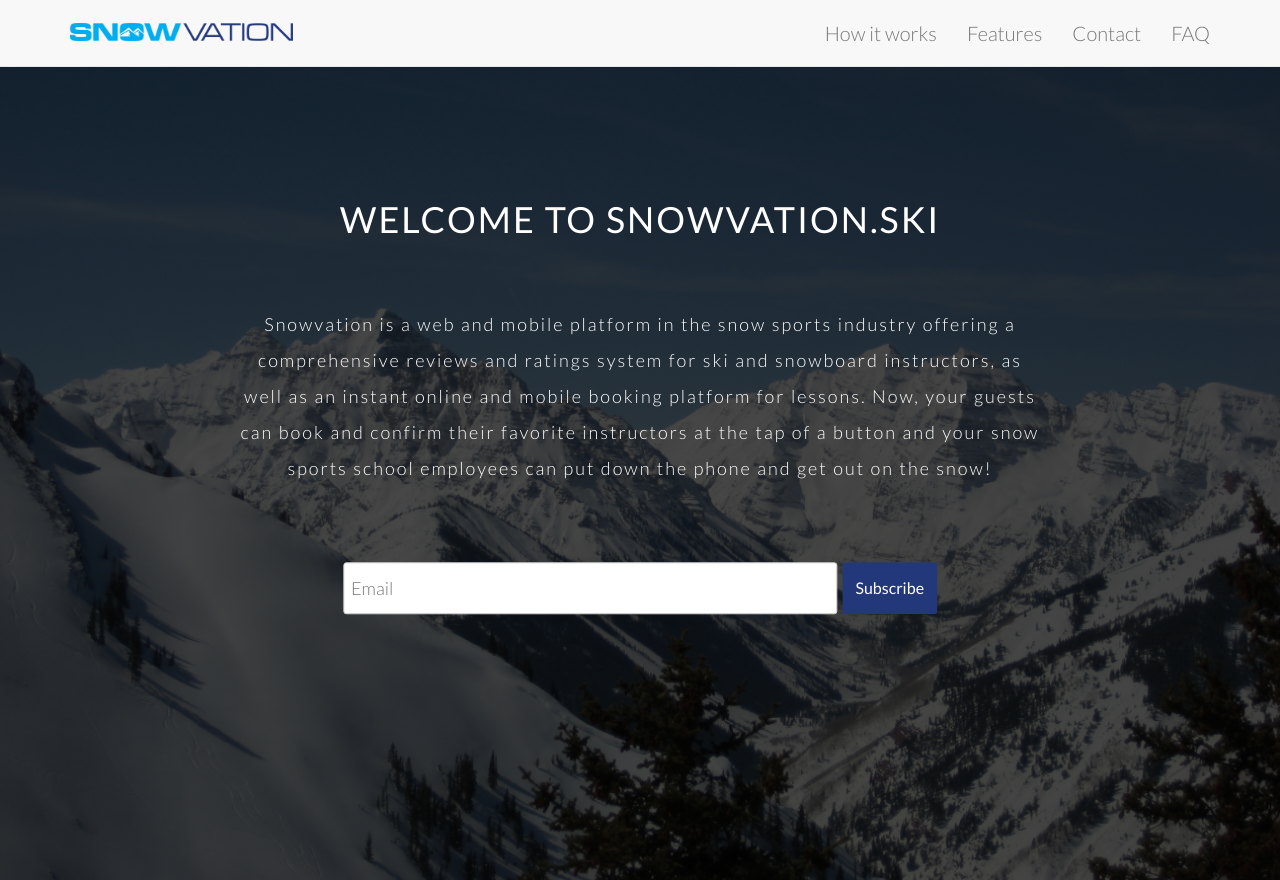
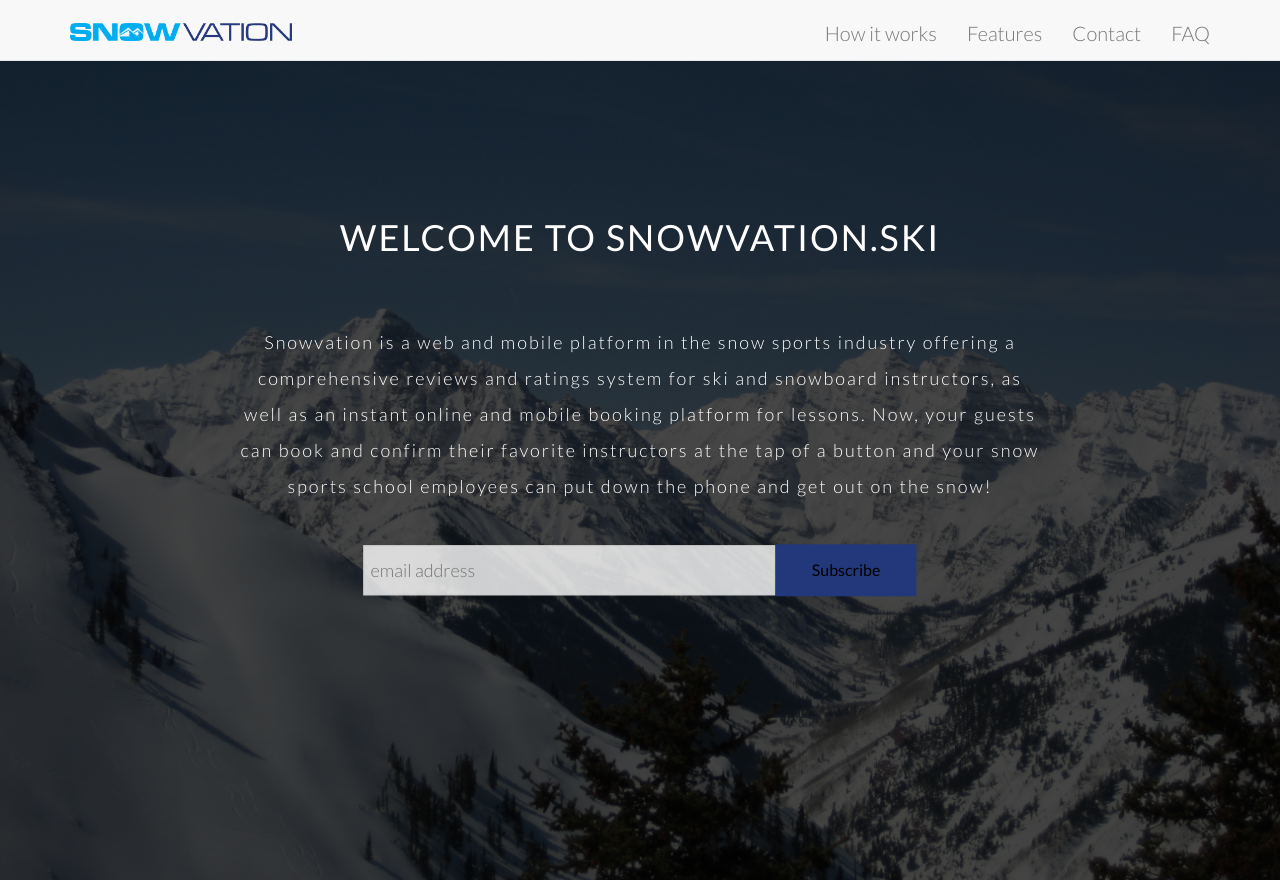
Before and after one commit to jessgrinberg/snowvation, a plain HTML site: page index.html in a window 1280 px wide. Shown: the top 880 px of the page. Drawn offline with nearby package versions, Linux system fonts and the light colour scheme.

Commit message:
fixed navbar jitter

```diff
--- a/css/style.css
+++ b/css/style.css
@@ -64,6 +64,8 @@ p {
     position: absolute;
 /*    width: 1140px;*/
 /*	width:100%;*/
+
+
     top: 50%;
     left: 50%;
     transform: translate(-50%, -50%);
@@ -98,7 +100,7 @@ section {
 /*    padding: 1px;
 	padding-top: 8px;
 */
-    padding: 8px;
+    padding-top: 8px;
 }
 
 /*.navbar-nav>li>a {
@@ -120,11 +122,13 @@ section {
     margin: 0 auto;
 }
 
-header input[type=text] {
-    width: 60%;
-    padding: 7px;
-    border-radius: 3px;
+header input[type=email] {
+    width: 50%;
+    padding: 6px;
+    border-radius: 0;
     border: 1px solid #ccc;
+    margin-right: -5px;
+    background: rgba(255, 255, 255, .8);
 }
 
 input {
@@ -132,9 +136,15 @@ input {
 }
 
 
+nav li a {
+    display: block;
+    border-bottom: 2px solid transparent;
+}
+
 
 nav li a:hover,
 nav li a:active {
+    display: block;
 	border-bottom: 2px solid #23387A;
 }
 
@@ -164,14 +174,17 @@ nav li a:active {
 }
 
 .btn {
-	padding: 14px 12px;
+	padding: 14px 35px;
 	margin-bottom: 5px;
 	background-color:#23387A;
 	font-size: 16px;
+    border-radius: 0;
+    overflow: hidden;
 }
 
 .btn:hover {
 	color: #777;
+    background-color: #00AAF4;
 }
 
 footer {
--- a/index.html
+++ b/index.html
@@ -37,7 +37,7 @@
 	        <span class="icon-bar"></span>
 	        <span class="icon-bar"></span>
 	      </button>
-	      <a class="navbar-brand" href="#"><img src="css/img/snow-logo.png" class="logo"></a>
+	      <a class="navbar-brand" href="#"><img src="css/img/logo.png" class="logo"></a>
 	    </div>
 
 	    <!-- Collect the nav links, forms, and other content for toggling -->
@@ -52,18 +52,37 @@
 	  </div><!-- /.container-fluid -->
 	</nav>
 
-	<div class="container">
+	<div class="container ">
 		<div class="col-lg-8 col-md-10 col-xs-12 text-box">
+
 			<h1>Welcome to Snowvation.ski</h1>
 			<br>
 
 			<p>Snowvation is a web and mobile platform in the snow sports industry offering a comprehensive reviews and ratings system for ski and snowboard instructors, as well as an instant online and mobile booking platform for lessons.  Now, your guests can book and confirm their favorite instructors at the tap of a button and your snow sports school employees can put down the phone and get out on the snow!</p>
-	<br>
 
-		<form class="form-inline">
-  			<input type="text" class="input-small" placeholder="Email">
+<!-- 			<div id="mc_embed_signup">
+					<form action="//snowvation.us10.list-manage.com/subscribe/post?u=e24fdcb8e441800c46f31ea94&amp;id=0a6dc550df" method="post" id="mc-embedded-subscribe-form" name="mc-embedded-subscribe-form" class="validate form-inline" target="_blank" novalidate="">
+
+  					<input type="email" value="" name="EMAIL" class="email input-small" id="mce-EMAIL" placeholder="email address" required="">
+
+	               <div style="position: absolute; left: -5000px;"><input type="text" name="b_e24fdcb8e441800c46f31ea94_0a6dc550df" value=""></div>
+
+	               <input type="submit" value="Subscribe" name="subscribe" id="mc-embedded-subscribe" class="button">
 					<button type="submit" class="btn">Subscribe</button>
 				</form>
+			</div> -->
+			<div id="mc_embed_signup">
+	            <form action="//snowvation.us10.list-manage.com/subscribe/post?u=e24fdcb8e441800c46f31ea94&amp;id=0a6dc550df" method="post" id="mc-embedded-subscribe-form" name="mc-embedded-subscribe-form" class="validate form-inline" target="_blank" novalidate="">
+
+	               <input type="email" value="" name="EMAIL" class="email input-small" id="mce-EMAIL" placeholder="email address" required="">
+
+	               <!-- real people should not fill this in and expect good things - do not remove this or risk form bot signups-->
+	               <div style="position: absolute; left: -5000px;"><input type="text" name="b_e24fdcb8e441800c46f31ea94_0a6dc550df" value=""></div>
+
+	               <!-- <div class="clear"> --><input type="submit" value="Subscribe" name="subscribe" id="mc-embedded-subscribe" class="button btn"><!-- </div> -->
+
+	          	</form>
+	         </div>
 		</div>
 	</div>
 
@@ -159,6 +178,7 @@
 </div>
 </section>
 
+
 <section class="section-form" id="contact">
 	<div class="row">
 			<h2>We're happy to hear from you</h2>
@@ -200,6 +220,7 @@
 			</form>
 		</div>
 	</section>
+
 
 	<section class="section-faq" id="faq">
 			<div class="row">
```
Also changed, not shown: css/img/logo-small.png (deleted), css/img/logo.png (added). Lines whose indentation alone changed are shown as unchanged.
